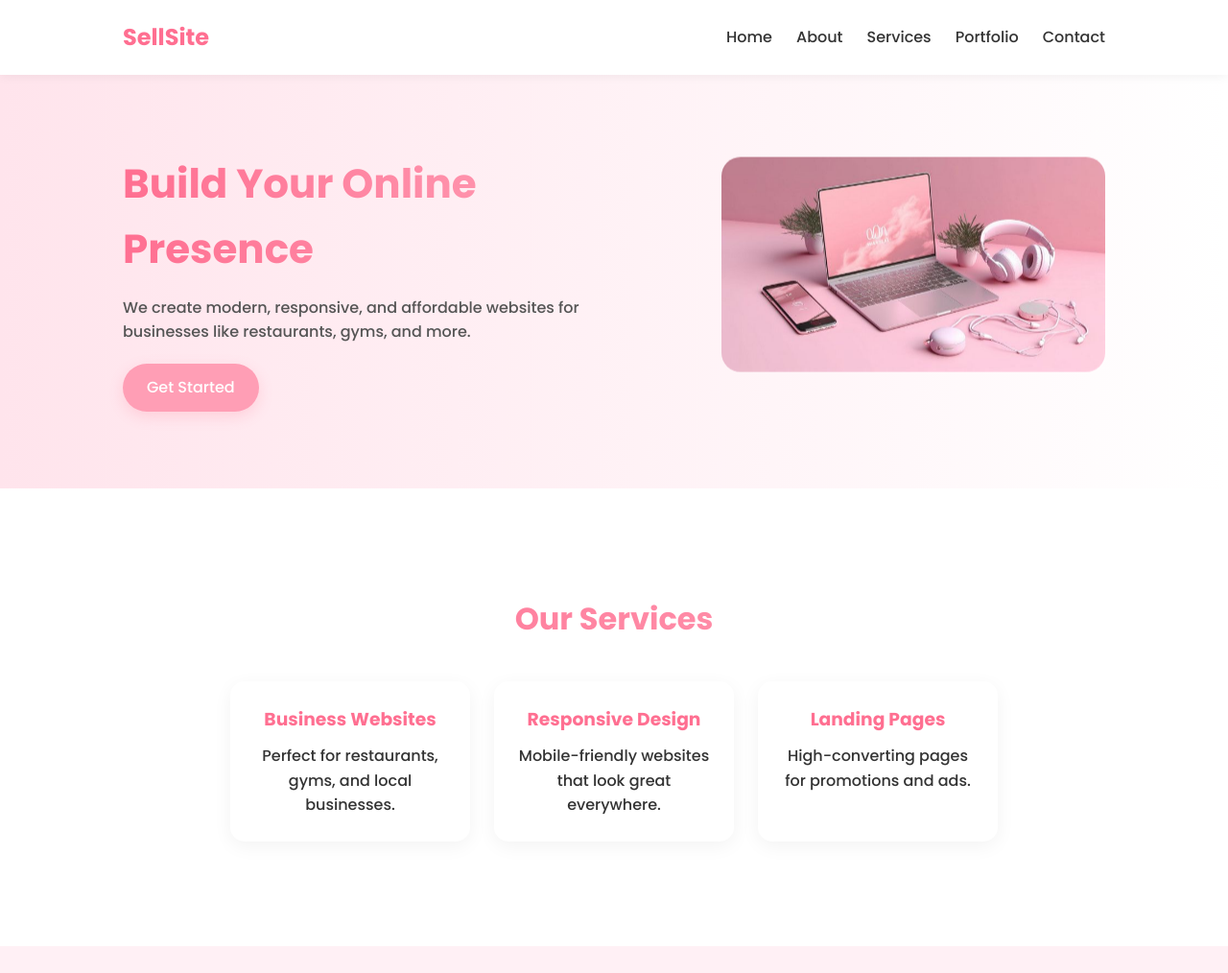
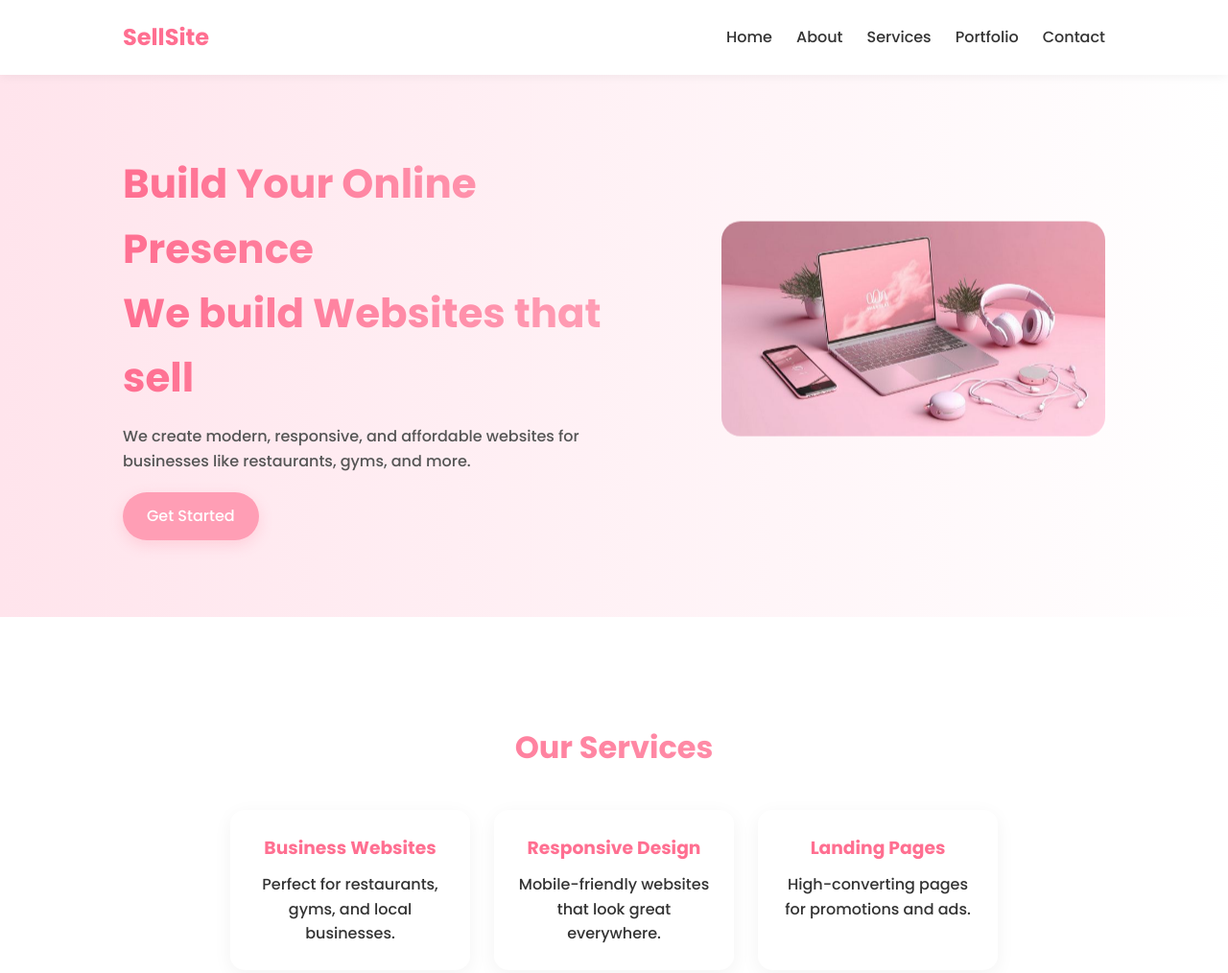
Before and after one commit to princeyadav-dev/sellsitepro, a plain HTML site: page index.html in a window 1280 px wide. Shown: the top 1014 px of the page at 96% size. Drawn offline with nearby package versions, Linux system fonts and the light colour scheme.

Commit message:
making some changes

```diff
--- a/index.html
+++ b/index.html
@@ -2,7 +2,7 @@
 <html lang="en">
 <head>
   <meta charset="UTF-8">
-  <title>SellSite | Build Your Online Presence <br>we Build websites that sell</title>
+  <title>SellSite | Build Your Online Presence</title>
   <meta name="viewport" content="width=device-width, initial-scale=1.0">
 
   <!-- CSS -->
@@ -34,7 +34,7 @@
 <!-- 🔹 HERO SECTION -->
 <section class="hero">
   <div class="hero-text" data-aos="fade-right">
-    <h1>Build Your Online Presence</h1>
+    <h1>Build Your Online Presence <br>We build Websites that sell</h1>
     <p>We create modern, responsive, and affordable websites for businesses like restaurants, gyms, and more.</p>
     <a href="services.html" class="btn">Get Started</a>
   </div>
```
